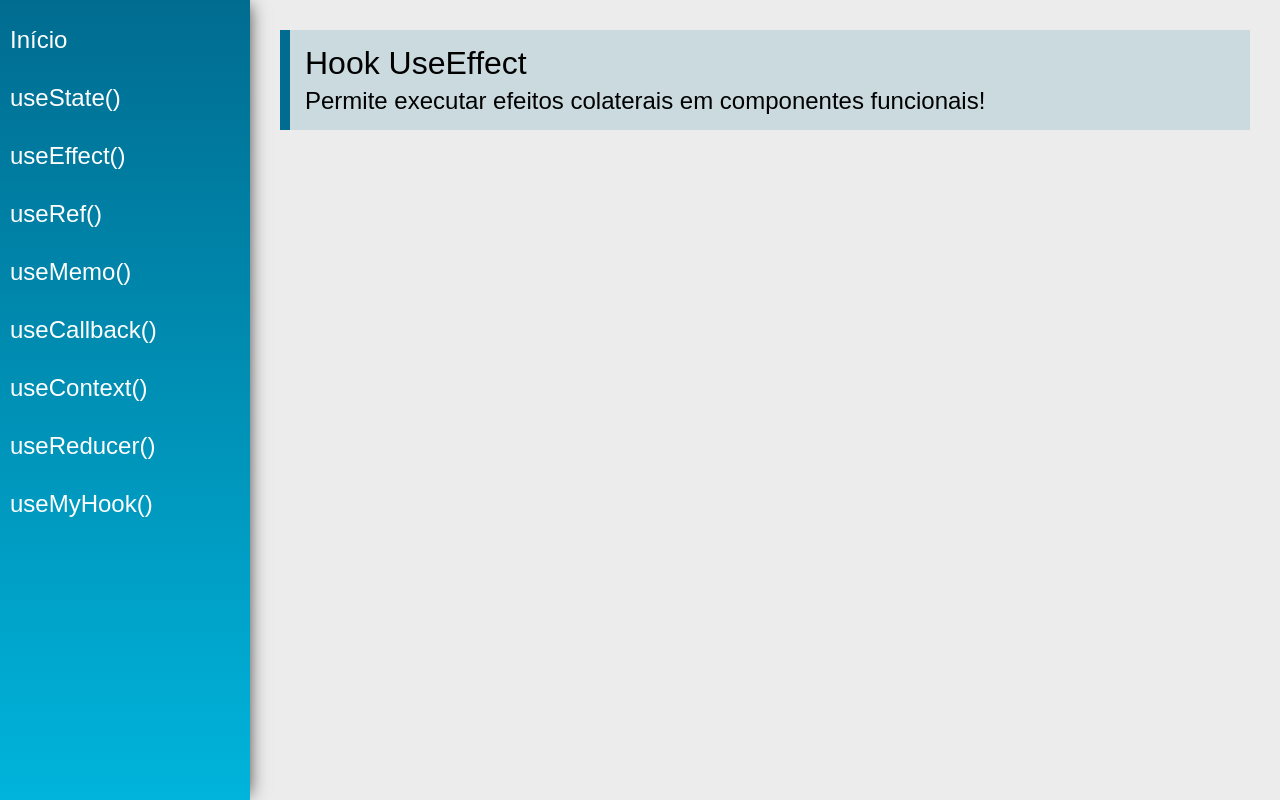
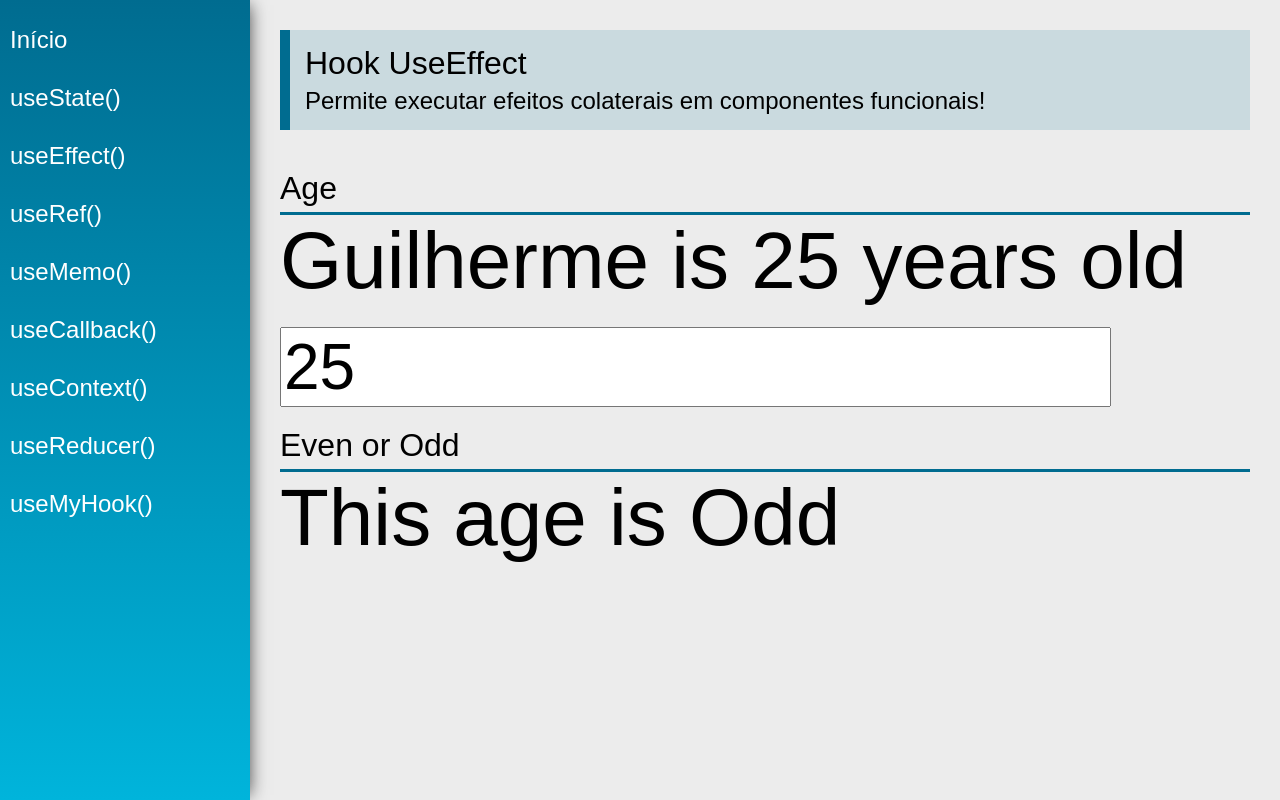
Before and after one commit to Guihenr1/react-hooks, a React (Create React App) app: page /useEffect in a window 1280 px wide. Built offline with nearby package versions, Linux system fonts and the light colour scheme.

Commit message:
UseEffect

```diff
--- a/src/views/examples/UseEffect.jsx
+++ b/src/views/examples/UseEffect.jsx
@@ -1,13 +1,34 @@
-import React from 'react'
+import React, { useEffect, useState } from 'react'
 import PageTitle from '../../components/layout/PageTitle'
+import SectionTitle from '../../components/layout/SectionTitle'
 
 const UseEffect = (props) => {
+    const [age, setAge] = useState(25);
+    const [text, setText] = useState("");
+    const [even, setEven] = useState(false);
+
+    useEffect(() => {
+        setText(age > 0 ? `Guilherme is ${age} years old` : 'Invalid age')
+        setEven(age % 2 === 0)
+    }, [age])
+
     return (
         <div className="UseEffect">
             <PageTitle
                 title="Hook UseEffect"
                 subtitle="Permite executar efeitos colaterais em componentes funcionais!"
             />
+
+            <SectionTitle title="Age" />
+            <div>
+                <div className="text">{text}</div>
+                <input type="number" className="input" value={age} onChange={(e) => setAge(e.target.value)} />
+            </div>
+
+            <SectionTitle title="Even or Odd" />
+            <div>
+                <div className="text">This age is {even ? 'Even': 'Odd'}</div>
+            </div>
         </div>
     )
 }
```
